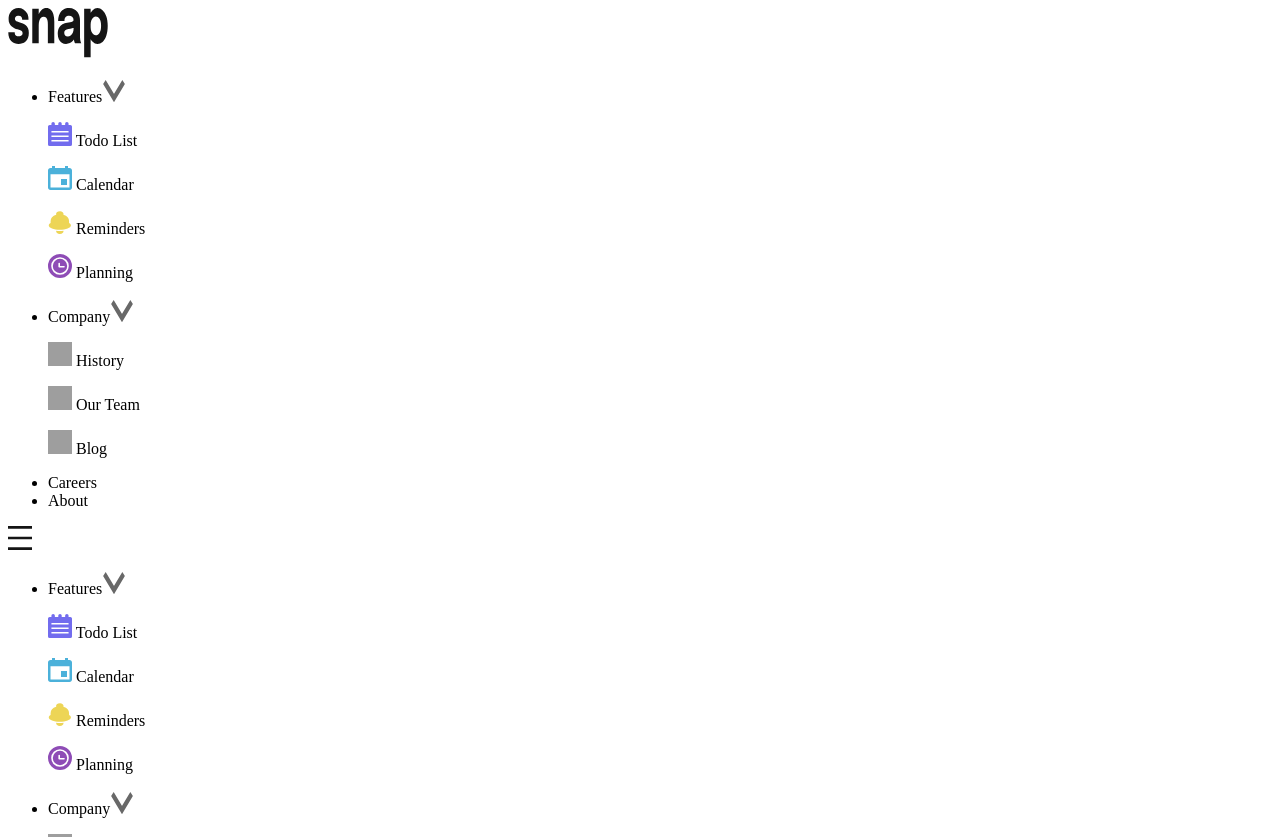
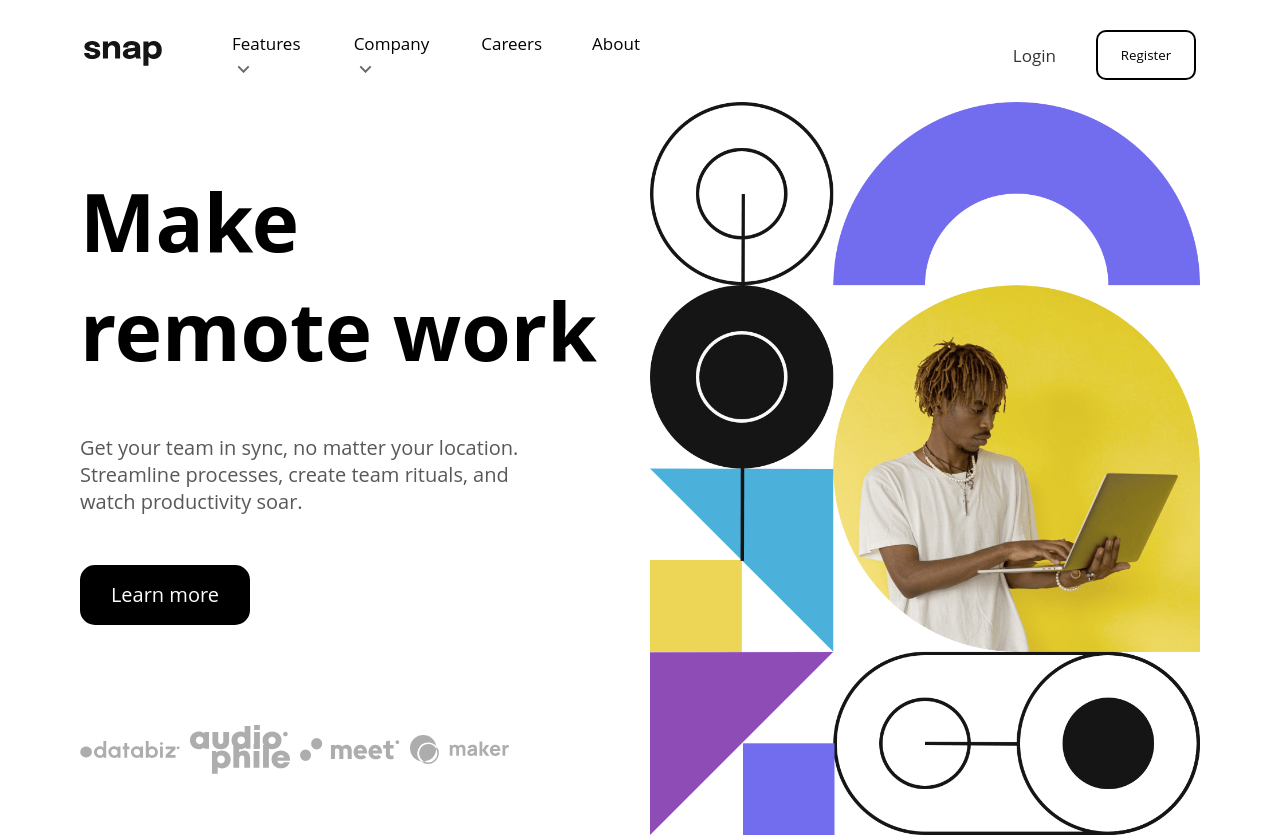
Before and after one commit to gavmen/challange-dropdown, a Next.js app: page / in a window 1280 px wide. Shown: the top 837 px of the page. Built offline with nearby package versions, Linux system fonts and the light colour scheme; grey boxes are pictures that could not be loaded.

Commit message:
some more coisas

```diff
--- a/src/app/components/header/header.js
+++ b/src/app/components/header/header.js
@@ -38,7 +38,7 @@ const Header = () => {
   ];
 
   return (
-    <nav className={styles.nav}>
+    <nav className={`${styles.nav} wrapper-header`}>
       <div className={styles.navContainer}>
         <div className={styles.navLeft}>
           <div className={styles.navLogo}>
--- a/src/app/components/main/main.js
+++ b/src/app/components/main/main.js
@@ -13,7 +13,7 @@ const {
 
 const MainSection = () => {
   return (
-    <main className={mainContainer}>
+    <main className={`${mainContainer} wrapper`}>
       <section className={mainLeft}>
         <h1 className={mainHeading}>
           Make <br />
--- a/src/app/globals.css
+++ /dev/null
@@ -1,107 +0,0 @@
-:root {
-  --max-width: 1100px;
-  --border-radius: 12px;
-  --font-mono: ui-monospace, Menlo, Monaco, 'Cascadia Mono', 'Segoe UI Mono',
-    'Roboto Mono', 'Oxygen Mono', 'Ubuntu Monospace', 'Source Code Pro',
-    'Fira Mono', 'Droid Sans Mono', 'Courier New', monospace;
-
-  --foreground-rgb: 0, 0, 0;
-  --background-start-rgb: 214, 219, 220;
-  --background-end-rgb: 255, 255, 255;
-
-  --primary-glow: conic-gradient(
-    from 180deg at 50% 50%,
-    #16abff33 0deg,
-    #0885ff33 55deg,
-    #54d6ff33 120deg,
-    #0071ff33 160deg,
-    transparent 360deg
-  );
-  --secondary-glow: radial-gradient(
-    rgba(255, 255, 255, 1),
-    rgba(255, 255, 255, 0)
-  );
-
-  --tile-start-rgb: 239, 245, 249;
-  --tile-end-rgb: 228, 232, 233;
-  --tile-border: conic-gradient(
-    #00000080,
-    #00000040,
-    #00000030,
-    #00000020,
-    #00000010,
-    #00000010,
-    #00000080
-  );
-
-  --callout-rgb: 238, 240, 241;
-  --callout-border-rgb: 172, 175, 176;
-  --card-rgb: 180, 185, 188;
-  --card-border-rgb: 131, 134, 135;
-}
-
-@media (prefers-color-scheme: dark) {
-  :root {
-    --foreground-rgb: 255, 255, 255;
-    --background-start-rgb: 0, 0, 0;
-    --background-end-rgb: 0, 0, 0;
-
-    --primary-glow: radial-gradient(rgba(1, 65, 255, 0.4), rgba(1, 65, 255, 0));
-    --secondary-glow: linear-gradient(
-      to bottom right,
-      rgba(1, 65, 255, 0),
-      rgba(1, 65, 255, 0),
-      rgba(1, 65, 255, 0.3)
-    );
-
-    --tile-start-rgb: 2, 13, 46;
-    --tile-end-rgb: 2, 5, 19;
-    --tile-border: conic-gradient(
-      #ffffff80,
-      #ffffff40,
-      #ffffff30,
-      #ffffff20,
-      #ffffff10,
-      #ffffff10,
-      #ffffff80
-    );
-
-    --callout-rgb: 20, 20, 20;
-    --callout-border-rgb: 108, 108, 108;
-    --card-rgb: 100, 100, 100;
-    --card-border-rgb: 200, 200, 200;
-  }
-}
-
-* {
-  box-sizing: border-box;
-  padding: 0;
-  margin: 0;
-}
-
-html,
-body {
-  max-width: 100vw;
-  overflow-x: hidden;
-}
-
-body {
-  color: rgb(var(--foreground-rgb));
-  background: linear-gradient(
-      to bottom,
-      transparent,
-      rgb(var(--background-end-rgb))
-    )
-    rgb(var(--background-start-rgb));
-}
-
-a {
-  color: inherit;
-  text-decoration: none;
-}
-
-@media (prefers-color-scheme: dark) {
-  html {
-    color-scheme: dark;
-  }
-}
--- /dev/null
+++ b/src/app/globals.scss
@@ -0,0 +1,69 @@
+*,
+*::after,
+*::before {
+    margin: 0;
+    padding: 0;
+    box-sizing: inherit;
+}
+html {
+    font-size: 62.5%;
+    scroll-behavior: smooth;
+}
+
+body {
+    box-sizing: border-box;
+    position: relative;
+    font-family: 'Open Sans', sans-serif;
+}
+main {
+    position: relative;
+    // margin-top: calc(var(--headerHeight) + var(--headerAdHeight));
+}
+img {
+    max-width: 100%;
+    height: auto;
+}
+button {
+    background-color: transparent;
+    outline: none;
+    border: none;
+    cursor: pointer;
+    font-family: inherit;
+    border-radius: 0;
+}
+input,
+textarea,
+select {
+    -webkit-appearance: none;
+    appearance: none;
+    border-radius: 0;
+    outline: none;
+    border: none;
+    font-family: inherit;
+}
+a {
+    color: inherit;
+    text-decoration: none;
+    transition: 0.2s ease-in-out opacity;
+    &:hover {
+        opacity: .785;
+    }
+}
+.wrapper {
+    margin: 0 auto;
+    width: 90%;
+    max-width: 1120px;
+
+    @media (max-width: 1000px) {
+        width: 86.6666%;
+    }
+}
+.wrapper-header {
+    margin: 0 auto;
+    width: 90%;
+    max-width: 1400px;
+
+    @media (max-width: 1000px) {
+        width: 86.6666%;
+    }
+}
--- a/src/app/page.js
+++ b/src/app/page.js
@@ -1,6 +1,7 @@
 import React from 'react';
 import Header from '@/app/components/header/header';
 import MainSection from '@/app/components/main/main.js';
+import '@/app/globals.scss'
 
 const HomePage = () => {
   return (
--- a/src/app/styles/header.module.scss
+++ b/src/app/styles/header.module.scss
@@ -0,0 +1,131 @@
+.nav {
+    background-color: #fff;
+    padding: 3rem 2rem;
+    display: flex;
+    justify-content: space-between;
+    align-items: center;
+  }
+
+  .navContainer {
+    display: flex;
+    align-items: center;
+    width: 100%;
+    justify-content: space-between;
+  }
+
+  .navLeft,
+  .navRight {
+    display: flex;
+    align-items: center;
+    height: 100%;
+    width: 100%;
+  }
+
+  .navRight {
+    justify-content: flex-end;
+    gap: 3rem;
+  }
+
+  .navLogo {
+    margin-right: 2rem;
+
+    img {
+      width: auto;
+      height: auto;
+    }
+  }
+
+  .navLinks,
+  .mobileLinks {
+    list-style-type: none;
+    padding: 0;
+    display: flex;
+    gap: 5rem;
+    margin-left: 5rem;
+
+    li {
+      position: relative;
+      cursor: pointer;
+      font-size: 1.7rem;
+
+      &:hover .subMenu {
+        display: block;
+      }
+    }
+  }
+
+  .arrow {
+    margin-left: 0.5rem;
+    width: 1.3rem;
+  }
+
+  .subMenu,
+  .mobileSub {
+    display: none;
+    position: absolute;
+    top: 100%;
+    left: 0;
+    background-color: #fff;
+    border: 1px solid #e1e1e1;
+    box-shadow: 0 4px 12px rgba(0, 0, 0, 0.1);
+    border-radius: 4px;
+    z-index: 999;
+    width: max-content;
+
+    .subLink {
+      padding: 1rem 1rem;
+      display: flex;
+      align-items: center;
+      gap: 0.5rem;
+      cursor: pointer;
+
+      &:hover {
+        background-color: #f5f5f5;
+      }
+    }
+  }
+
+  .mobileMenuBtn {
+    display: none;
+
+    img {
+      width: 24px;
+      height: 24px;
+    }
+  }
+
+  .mobileMenu {
+    display: none;
+  }
+
+  .transparentBtn {
+    background-color: transparent;
+    border: none;
+    color: #333;
+    padding: 0.5rem 1rem;
+    cursor: pointer;
+    transition: background-color 0.3s;
+    font-size: 1.7rem;
+
+    &:hover {
+      color: black;
+    }
+  }
+
+  .outlinedBtn {
+    // padding: 1rem 2rem;
+    color: black;
+    border-radius: 10px;
+    cursor: pointer;
+    transition: background-color 0.3s;
+    background-color: white;
+    width: 10rem;
+    height: 5rem;
+    border: .2rem black solid;
+
+    &:hover {
+      font-weight: 700;
+      background-color: black;
+      color: white;
+    }
+  }
--- a/src/app/styles/mainSection.module.scss
+++ b/src/app/styles/mainSection.module.scss
@@ -0,0 +1,91 @@
+@import url("https://fonts.googleapis.com/css2?family=Epilogue:wght@500;700&display=swap");
+
+.mainContainer {
+  display: flex;
+  align-items: center;
+  justify-content: center;
+  height: calc(100vh - 80px);
+}
+
+.mainLeft {
+  flex: 1;
+  display: flex;
+  flex-direction: column;
+  justify-content: space-evenly;
+  padding-right: 2rem;
+  align-items: flex-start;
+
+  .mainHeading {
+    font-size: 8rem;
+    // margin-bottom: 1rem;
+  }
+
+  .mainContent {
+    font-size: 2rem;
+    margin: 5rem 0;
+    max-width: 80%;
+    color: #585858;
+  }
+
+  .primaryBtn {
+    // padding: 1rem 2rem;
+    color: white;
+    border-radius: 1.5rem;
+    cursor: pointer;
+    transition: background-color 0.3s;
+    background-color: black;
+    width: 17rem;
+    height: 6rem;
+    border: .2rem black solid;
+    font-size: 2rem;
+
+    &:hover {
+      font-weight: 700;
+      background-color: white;
+      color: black;
+    }
+  }
+
+  .logoes {
+    display: flex;
+    gap: 1rem;
+    margin-top: 2rem;
+    align-items: center;
+    justify-content: space-around;
+    margin-top: 10rem;
+  }
+}
+
+.mainRight {
+  flex: 1;
+  display: flex;
+  justify-content: center;
+  align-items: center;
+
+  img {
+    max-width: 100%;
+    height: auto;
+  }
+}
+
+@media screen and (max-width: 800px) {
+  .mainContainer {
+    flex-direction: column-reverse;
+  }
+
+  .mainLeft {
+    align-items: center;
+    text-align: center;
+    gap: 2rem;
+  }
+
+  .mainHeading {
+    font-size: 2.2rem;
+  }
+
+  .logoes {
+    width: 100%;
+    padding-inline: 1rem;
+    flex-wrap: wrap;
+  }
+}
```
